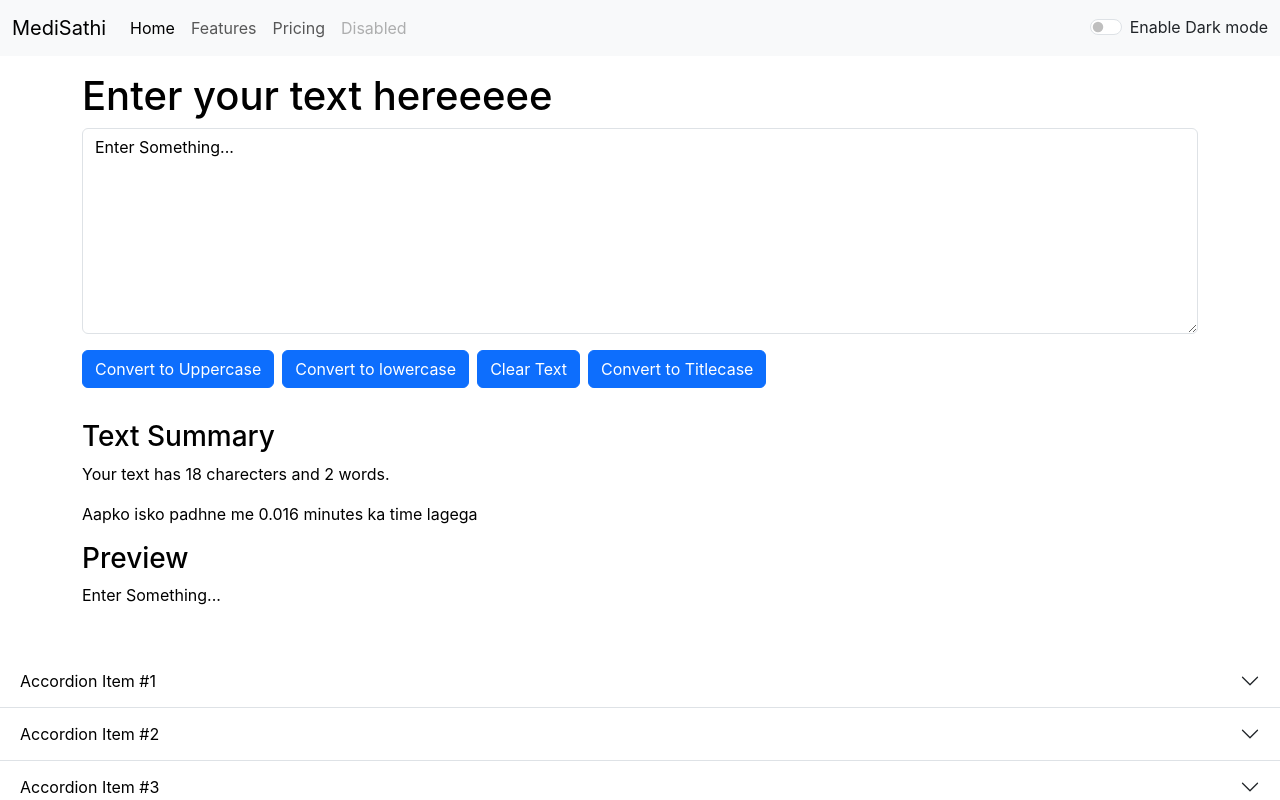
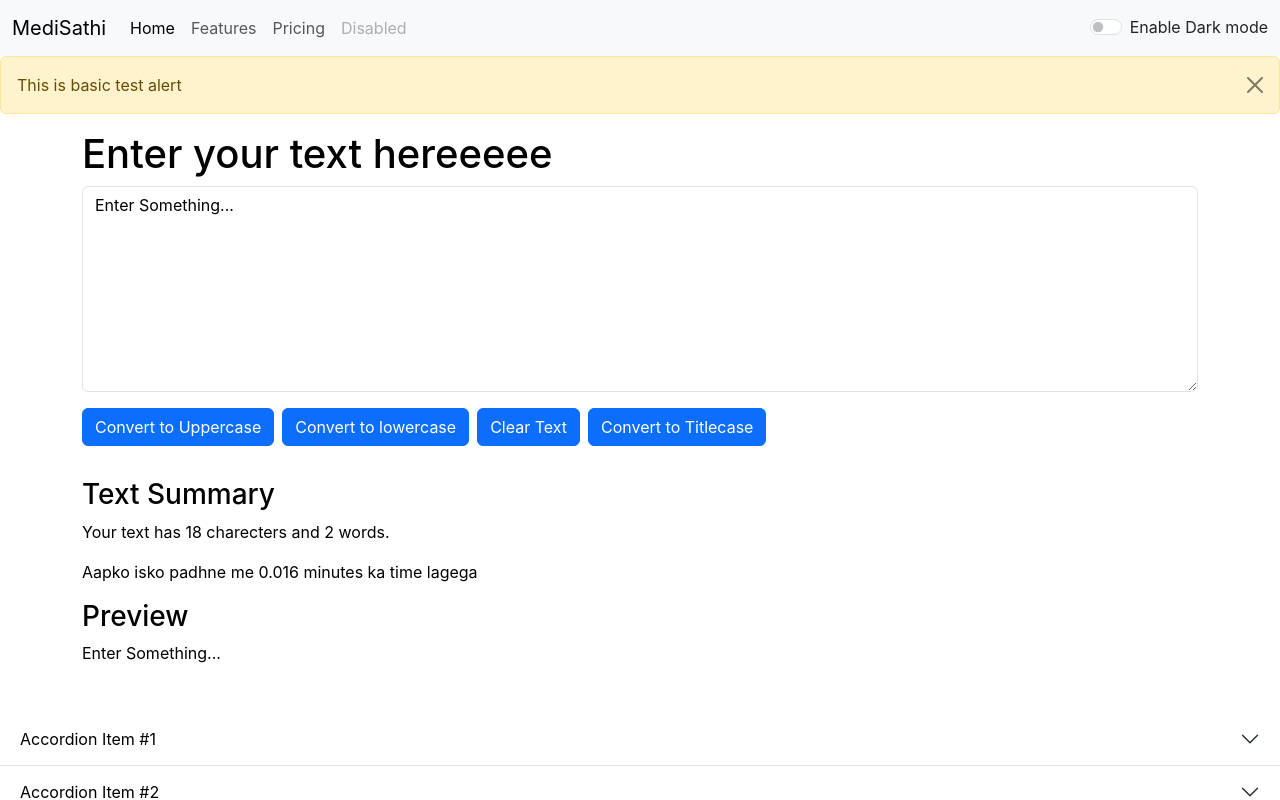
Before and after one commit to Saubhagya170025/Texty, a React (Create React App) app: page / in a window 1280 px wide. Shown: the top 800 px of the page. Built offline with nearby package versions, Linux system fonts and the light colour scheme.

Commit message:
added an alert component

```diff
--- a/src/App.js
+++ b/src/App.js
@@ -2,6 +2,7 @@
 import About from './components/About';
 import Navbar from './components/Navbar';
 import TextForm from './components/TextForm';
+import Alert from './components/Alert';
 import React, {useState} from 'react'
 
 function App() {
@@ -27,6 +28,7 @@ function App() {
   return (
    <>
    <Navbar title="MediSathi" new="Extra"  mode={mode} toggleonClick = {toggleonClick} btntext={btntext}/>
+   <Alert message ="This is basic test alert"/>
    <TextForm heading="Enter your text hereeeee" mode={mode}/>
    <About/>
    </>
--- /dev/null
+++ b/src/components/Alert.js
@@ -0,0 +1,10 @@
+import React from 'react'
+
+export default function Alert(props) {
+  return (
+    <div class="alert alert-warning alert-dismissible fade show" role="alert">
+  {props.message}
+  <button type="button" class="btn-close" data-bs-dismiss="alert" aria-label="Close"></button>
+</div>
+  )
+}
```
